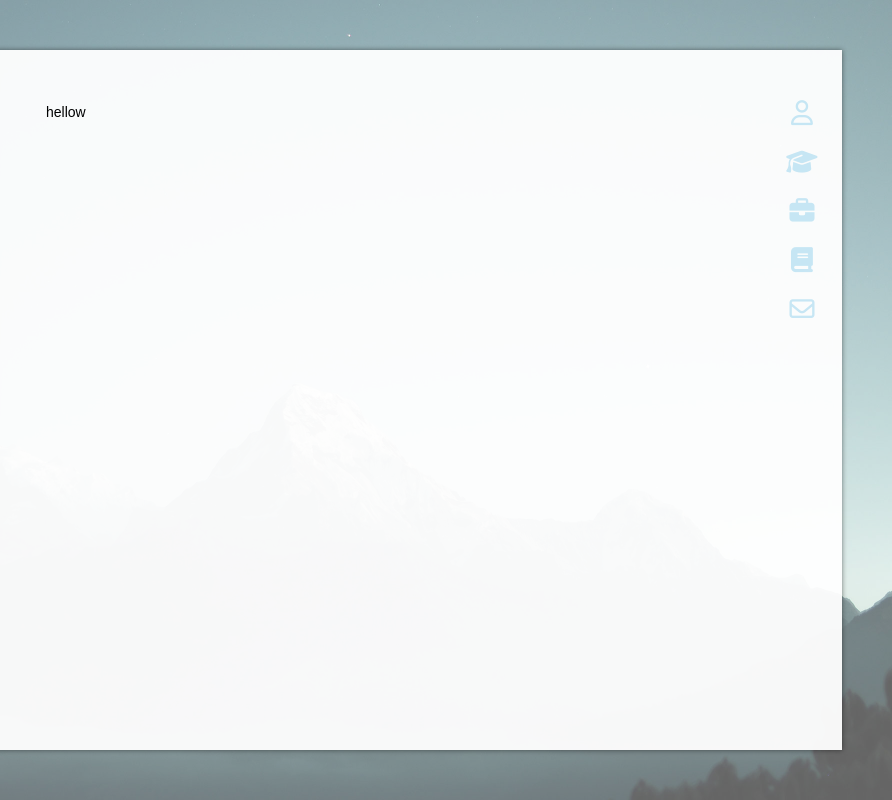
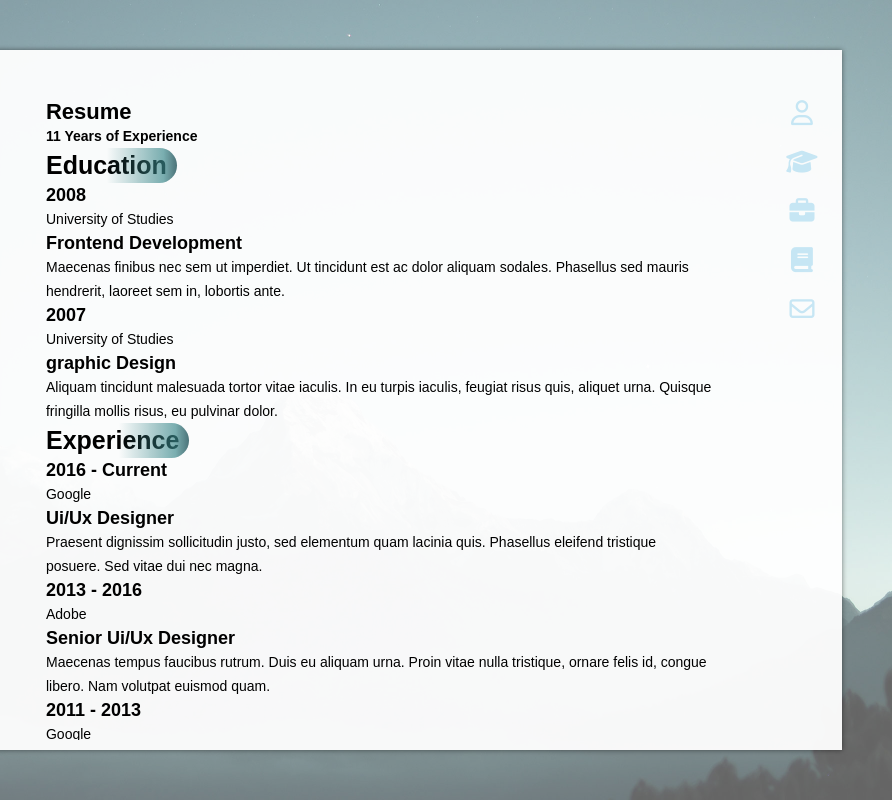
Before and after one commit to Muzahidul987/PORTFOLIO_Demo, a plain HTML site: page resume.html in a window 1280 px wide. Shown: the full height of the page, 388-1280 px from the left. Drawn offline with Linux system fonts and the light colour scheme; files whose address does not match are found by name.

Commit message:
resume section create

```diff
--- a/resume.html
+++ b/resume.html
@@ -44,8 +44,109 @@
     <div id="right_part">
         <div class="main_container">
             <div class="container">
-                <main>
-                    hellow
+                <main class="resume">
+                    <!-- this is heading section  -->
+                    <section>
+                        <div class="resume_heading">
+                            <h2>Resume</h2>
+                            <h4>11 Years of Experience</h4>
+                        </div>
+                    </section>
+
+                    <section>
+                        <div class="resume_des">
+                            <!-- this is left section  -->
+                            <div class="left">
+                                <!-- this is education section  -->
+                                <div class="common_heading">
+                                    <h2>education</h2>
+                                </div>
+                                <div class="education_des">
+                                    <div class="education_des_1">
+                                        <div class="institute">
+                                            <h3>2008</h3>
+                                            <p>University of Studies</p>
+                                        </div>
+                                        <div class="circle">
+                                            <div class="inner_circle"></div>
+                                        </div>
+                                        <div class="designation">
+                                            <h3>Frontend Development</h3>
+                                            <p>Maecenas finibus nec sem ut imperdiet. Ut tincidunt est ac dolor aliquam sodales. Phasellus sed mauris hendrerit, laoreet sem in, lobortis ante.</p>
+                                        </div>
+                                    </div>
+
+                                    <div class="education_des_1">
+                                        <div class="institute">
+                                            <h3>2007</h3>
+                                            <p>University of Studies</p>
+                                        </div>
+                                        <div class="circle">
+                                            <div class="inner_circle"></div>
+                                        </div>
+                                        <div class="designation">
+                                            <h3>graphic Design</h3>
+                                            <p>Aliquam tincidunt malesuada tortor vitae iaculis. In eu turpis iaculis, feugiat risus quis, aliquet urna. Quisque fringilla mollis risus, eu pulvinar dolor.</p>
+                                        </div>
+                                    </div>
+                                </div>
+
+                                <!-- this is experience section  -->
+                                <div class="common_heading">
+                                    <h2>experience</h2>
+                                </div>
+                                <div class="education_des">
+                                    <div class="education_des_1">
+                                        <div class="institute">
+                                            <h3>2016 - Current</h3>
+                                            <p>Google</p>
+                                        </div>
+                                        <div class="circle">
+                                            <div class="inner_circle"></div>
+                                        </div>
+                                        <div class="designation">
+                                            <h3>Ui/Ux Designer</h3>
+                                            <p>Praesent dignissim sollicitudin justo, sed elementum quam lacinia quis. Phasellus eleifend tristique posuere. Sed vitae dui nec magna.</p>
+                                        </div>
+                                    </div>
+
+                                    <div class="education_des_1">
+                                        <div class="institute">
+                                            <h3>2013 - 2016</h3>
+                                            <p>Adobe</p>
+                                        </div>
+                                        <div class="circle">
+                                            <div class="inner_circle"></div>
+                                        </div>
+                                        <div class="designation">
+                                            <h3>Senior Ui/Ux Designer</h3>
+                                            <p>Maecenas tempus faucibus rutrum. Duis eu aliquam urna. Proin vitae nulla tristique, ornare felis id, congue libero. Nam volutpat euismod quam.</p>
+                                        </div>
+                                    </div>
+
+                                    <div class="education_des_1">
+                                        <div class="institute">
+                                            <h3>2011 - 2013</h3>
+                                            <p>Google</p>
+                                        </div>
+                                        <div class="circle">
+                                            <div class="inner_circle"></div>
+                                        </div>
+                                        <div class="designation">
+                                            <h3>Junior Ui/Ux Designer</h3>
+                                            <p>Duis mollis nunc quis quam viverra venenatis. Nulla nulla arcu, congue vitae nunc ac, sodales ultricies diam. Nullam justo leo, tincidunt sit amet.</p>
+                                        </div>
+                                    </div>
+                                </div>
+                            </div>
+
+                            <!-- this is right section  -->
+                            <div class="right"></div>
+
+                        </div>
+                    </section>
+
+
                 </main>
 
                 <nav>
```
